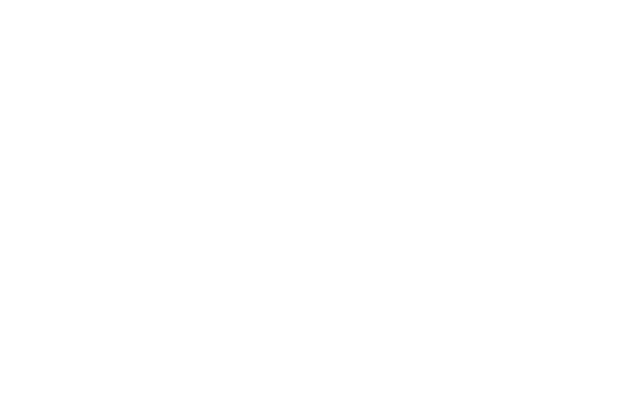
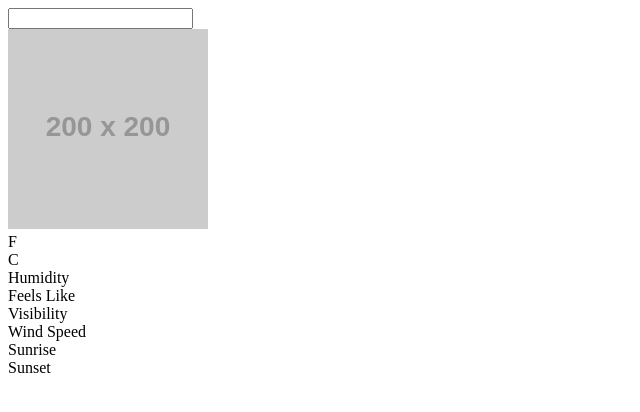
Before and after one commit to mostafa-imam/Weather-App-Foretell, a website built with webpack: page src/template.html in a window 1280 px wide. Shown: the whole page, without its empty margins (0-640 px from the left). Built offline with nearby package versions, Linux system fonts and the light colour scheme; placeholder pictures from the web are drawn by us.

Commit message:
feat: Add basic html skeleton with dummy content

```diff
--- a/src/template.html
+++ b/src/template.html
@@ -5,5 +5,51 @@
     <meta name="viewport" content="width=device-width, initial-scale=1.0" />
     <title>Foretell</title>
   </head>
-  <body></body>
+  <body>
+    <div class="left-pane">
+      <input type="search" name="search" id="search" class="search" />
+      <div class="city"></div>
+      <div class="temperature"></div>
+      <div class="condition"></div>
+      <div class="date-time"></div>
+      <img src="https://placehold.co/200x200" class="gif" />
+    </div>
+    <div class="right-pane">
+      <div class="fahrenheit-celsius">
+        <div class="fahrenheit">F</div>
+        <div class="celsius">C</div>
+      </div>
+      <div class="card-container">
+        <div class="humidity-container card">
+          <div class="humidity-title card-title">Humidity</div>
+          <div class="humidity-number card-number"></div>
+        </div>
+
+        <div class="feels-like-container card">
+          <div class="feels-like-title card-title">Feels Like</div>
+          <div class="feels-like-number card-number"></div>
+        </div>
+
+        <div class="visibility-container card">
+          <div class="visibility-title card-title">Visibility</div>
+          <div class="visibility-number card-number"></div>
+        </div>
+
+        <div class="wind-speed-container card">
+          <div class="wind-speed-title card-tile">Wind Speed</div>
+          <div class="wind-speed-number card-number"></div>
+        </div>
+
+        <div class="sunrise-container card">
+          <div class="sunrise-title card-title">Sunrise</div>
+          <div class="sunrise-number card-number"></div>
+        </div>
+
+        <div class="sunset-container card">
+          <div class="sunset-title card-title">Sunset</div>
+          <div class="sunset-number card-number"></div>
+        </div>
+      </div>
+    </div>
+  </body>
 </html>
```
